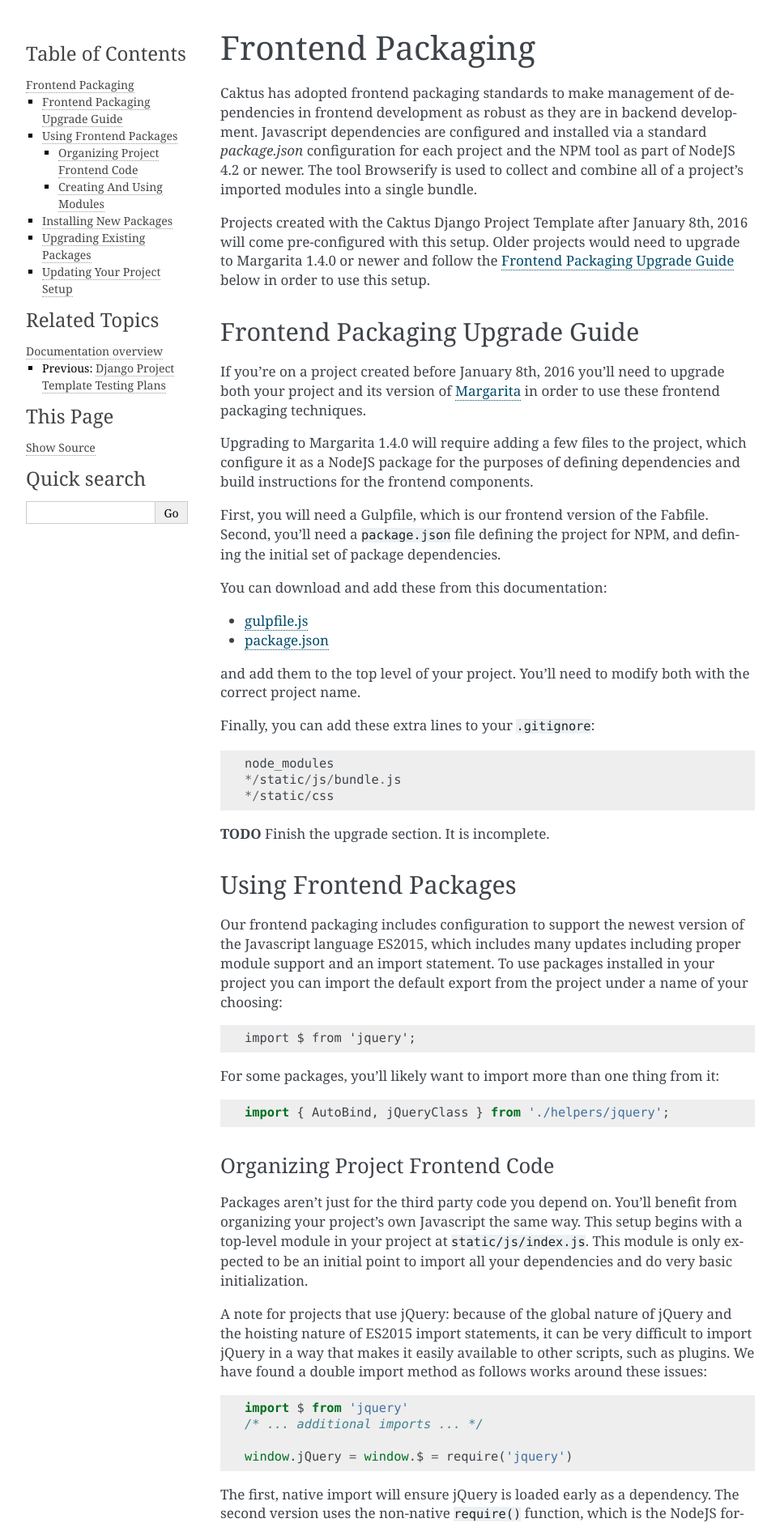
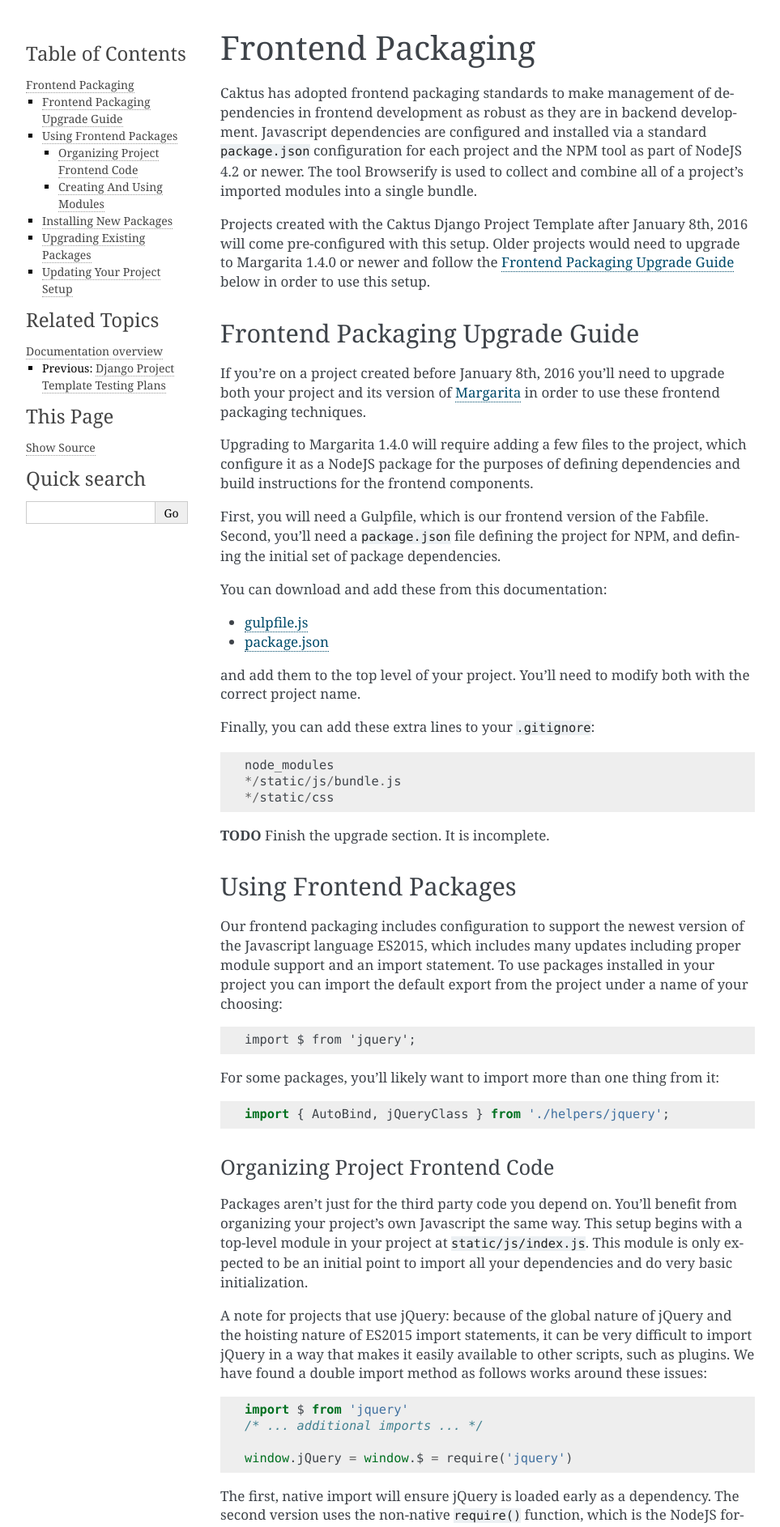
Before and after one commit to caktus/guidebook, a Sphinx documentation site: the page built from source/frontend-packages.rst, in a window 1280 px wide. Shown: the top 1886 px of the page at 81% size, without its empty margins (148-1111 px from the left). Built offline with Sphinx 7.4.7, drawn with Linux system fonts in a browser that asks for light colours.

```diff
--- a/source/frontend-packages.rst
+++ b/source/frontend-packages.rst
@@ -4,7 +4,7 @@ Frontend Packaging
 Caktus has adopted frontend packaging standards to make management of
 dependencies in frontend development as robust as they are in backend
 development. Javascript dependencies are configured and installed via
-a standard `package.json` configuration for each project and the NPM
+a standard ``package.json`` configuration for each project and the NPM
 tool as part of NodeJS 4.2 or newer. The tool Browserify is used to
 collect and combine all of a project's imported modules into a single
 bundle.
@@ -33,9 +33,9 @@ for NPM, and defining the initial set of package dependencies.
 
 You can download and add these from this documentation:
 
-* `gulpfile.js </_static/files/gulpfile.js>`__
+* `gulpfile.js <_static/files/gulpfile.js>`__
 
-* `package.json </_static/files/package.json>`__
+* `package.json <_static/files/package.json>`__
 
 and add them to the top level of your project. You'll need to modify
 both with the correct project name.
```
